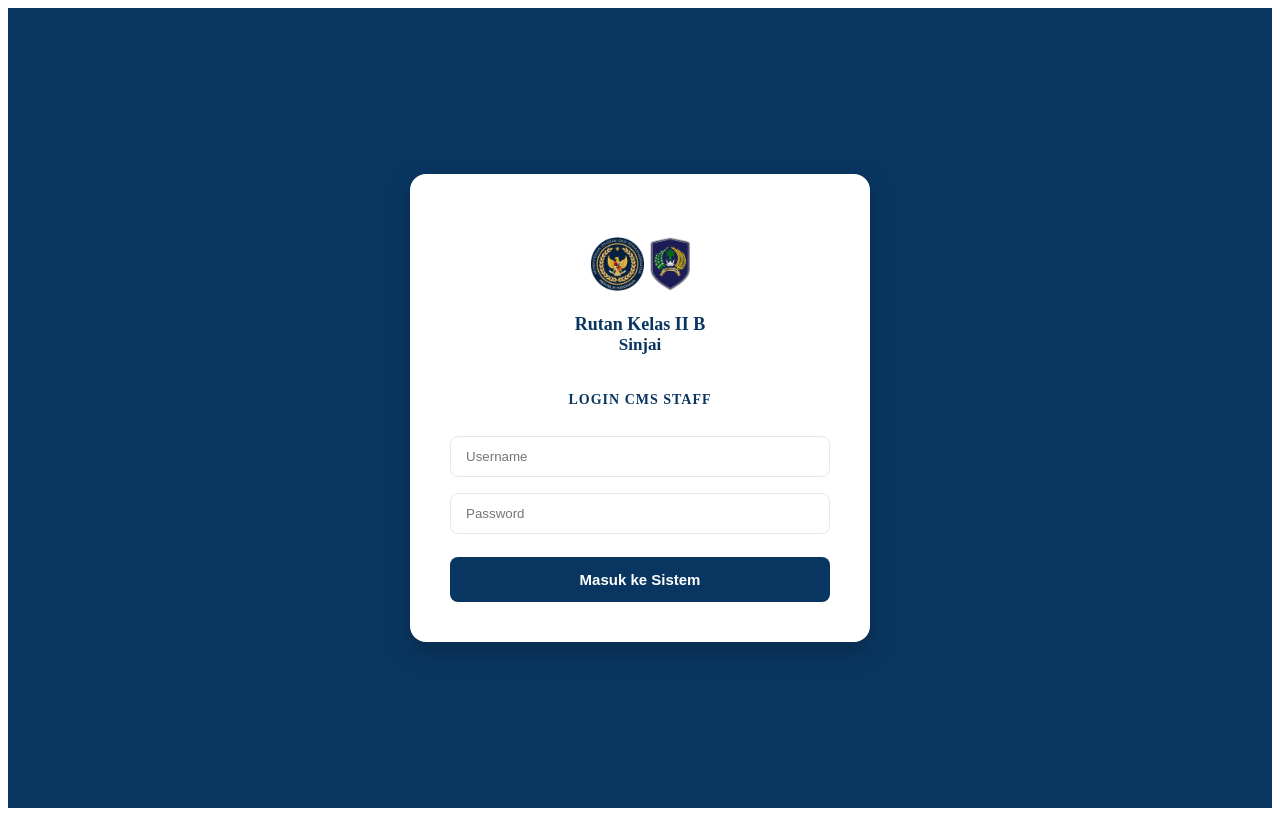
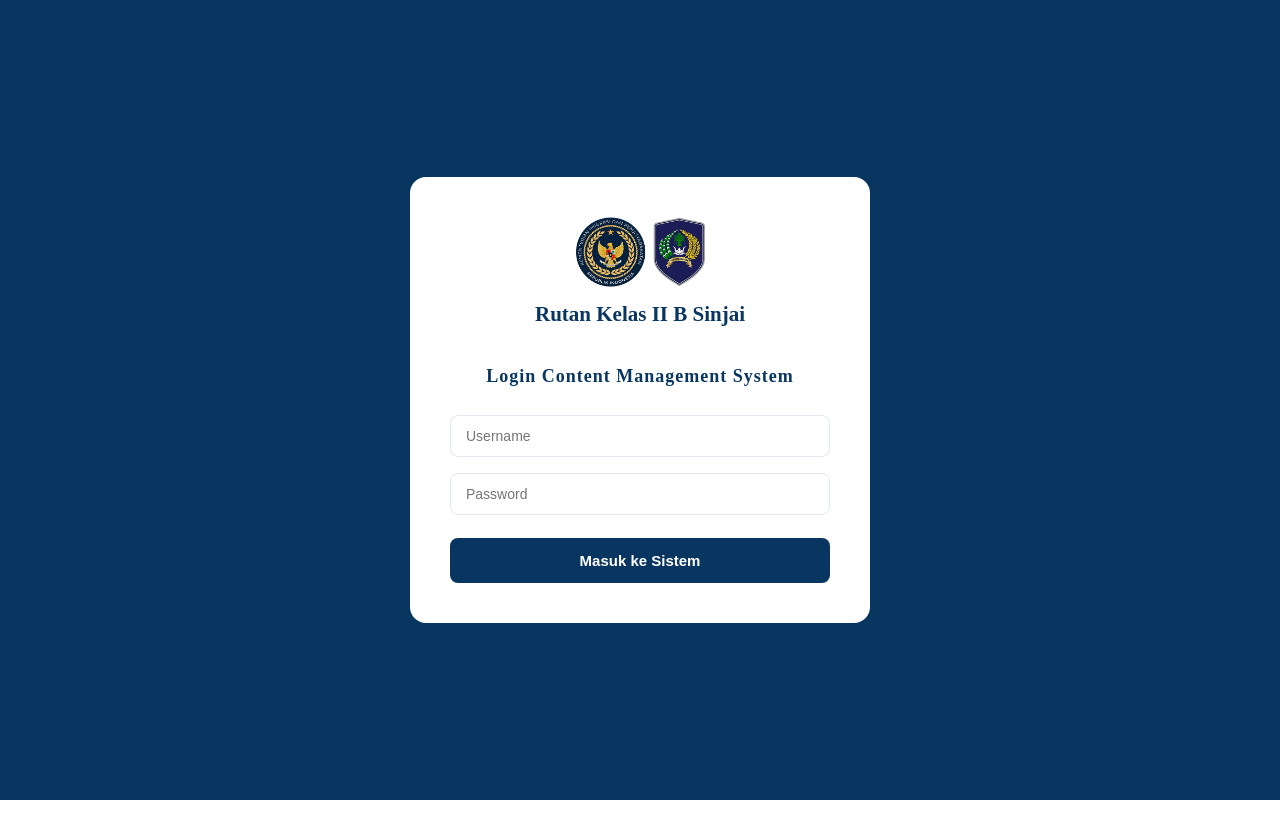
Before and after one commit to andifandiakbar/porto-web, a Next.js app: page /admin in a window 1280 px wide. Built offline with nearby package versions, Linux system fonts and the light colour scheme.

Commit message:
update dasboard

```diff
--- a/app/(admin)/admin/page.tsx
+++ b/app/(admin)/admin/page.tsx
@@ -6,6 +6,9 @@ export default function LoginPage() {
   const [username, setUsername] = useState('');
   const [password, setPassword] = useState('');
   const router = useRouter();
+
+  const [isHovered, setIsHovered] = useState(false);
+  const [isActive, setIsActive] = useState(false);
 
   const handleLogin = async (e: React.FormEvent) => {
     e.preventDefault();
@@ -24,7 +27,19 @@ export default function LoginPage() {
   };
 
   return (
-    <div style={{ height: '100vh', display: 'flex', alignItems: 'center', justifyContent: 'center', backgroundColor: '#093661' }}>
+    <div style={{
+      minHeight: '100vh',
+      width: '100%',
+      display: 'flex',
+      alignItems: 'center',
+      justifyContent: 'center',
+      backgroundColor: '#093661',
+      margin: 0,
+      padding: 0,
+      position: 'fixed',
+      top: 0,
+      left: 0
+    }}>
       <form onSubmit={handleLogin} style={{
         backgroundColor: 'white',
         padding: '40px',
@@ -33,25 +48,24 @@ export default function LoginPage() {
         display: 'flex',
         flexDirection: 'column',
         alignItems: 'center',
-        boxShadow: '0 10px 25px rgba(0,0,0,0.2)'
       }}>
 
-        <img
-          src="/assets/logo.png"
-          alt="Logo Rutan"
-          style={{ width: '100px', height: '100px', marginBottom: '0px', objectFit: 'contain' }}
-        />
-        <div style={{ textAlign: 'center', marginBottom: '25px' }}>
-          <h1 style={{ fontSize: '18px', fontWeight: '800', color: '#093661', margin: 0, }}>
-            Rutan Kelas II B
-          </h1>
-          <p style={{ fontSize: '17px', fontWeight: '800', color: '#093661', margin: 0 }}>
-            Sinjai
-          </p>
+        <div style={{ display: 'flex', gap: '10px', marginBottom: '15px' }}>
+          <img
+            src="/assets/logo.png"
+            alt="Logo"
+            style={{ width: '200px', height: '70px', objectFit: 'contain' }}
+          />
         </div>
 
-        <h2 style={{ color: '#093661', fontSize: '14px', marginBottom: '20px', fontWeight: 'bold', letterSpacing: '1px' }}>
-          LOGIN CMS STAFF
+        <div style={{ textAlign: 'center', marginBottom: '25px' }}>
+          <h1 style={{ fontSize: '21px', fontWeight: '800', color: '#093661', margin: 0 }}>
+            Rutan Kelas II B Sinjai
+          </h1>
+        </div>
+
+        <h2 style={{ color: '#093661', fontSize: '18px', marginBottom: '20px', fontWeight: 'bold', letterSpacing: '1px' }}>
+          Login Content Management System
         </h2>
 
         <input
@@ -66,7 +80,8 @@ export default function LoginPage() {
             borderRadius: '8px',
             border: '1px solid #E2E8F0',
             boxSizing: 'border-box',
-            outlineColor: '#093661'
+            outlineColor: '#093661',
+            fontSize: '14px'
           }}
         />
         <input
@@ -81,16 +96,21 @@ export default function LoginPage() {
             borderRadius: '8px',
             border: '1px solid #E2E8F0',
             boxSizing: 'border-box',
-            outlineColor: '#093661'
+            outlineColor: '#093661',
+            fontSize: '14px'
           }}
         />
 
         <button
           type="submit"
+          onMouseEnter={() => setIsHovered(true)}
+          onMouseLeave={() => { setIsHovered(false); setIsActive(false); }}
+          onMouseDown={() => setIsActive(true)}
+          onMouseUp={() => setIsActive(false)}
           style={{
             width: '100%',
             padding: '14px',
-            backgroundColor: '#093661',
+            backgroundColor: isActive ? '#05213d' : isHovered ? '#0d4a85' : '#093661',
             color: 'white',
             border: 'none',
             borderRadius: '8px',
@@ -98,7 +118,8 @@ export default function LoginPage() {
             fontWeight: 'bold',
             marginTop: '15px',
             fontSize: '15px',
-            transition: '0.3s'
+            transform: isActive ? 'scale(0.96)' : 'scale(1)',
+            transition: 'all 0.2s ease'
           }}
         >
           Masuk ke Sistem
--- a/app/(publik)/desktop.css
+++ b/app/(publik)/desktop.css
@@ -70,9 +70,9 @@ body {
 .navbar {
   background-color: #ffffff;
   padding: 0.5% 0;
-  box-shadow: 0 5px 11px rgba(0, 0, 0, 0.116);
+  box-shadow: 0 4px 14px rgba(0, 0, 0, 0.116);
   position: sticky;
-  top: 35px;
+  top: 37px;
   z-index: 1000;
 }
 
--- a/app/(publik)/mobile.css
+++ b/app/(publik)/mobile.css
@@ -57,11 +57,11 @@
 }
 
   .navbar {
-    background-color: #bdbdbd18;
+    background-color: #ffffff;
     padding: 8px 0;
     box-shadow: 0 4px 9px rgba(0, 0, 0, 0.13);
     position: sticky;
-    top: 31px;
+    top: 32px;
     z-index: 1000;
   }
 
```
Also changed, not shown: app/(admin)/dashboard/page.tsx (+66 -18 lines).
